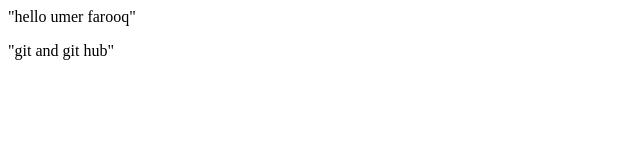
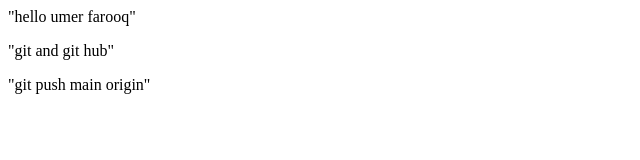
Before and after one commit to QAUmerFarooq/CazVid-mobile-application, a plain HTML site: page index.html in a window 1280 px wide. Shown: the whole page, without its empty margins (0-640 px from the left). Drawn offline with Linux system fonts and the light colour scheme.

Commit message:
added git push main origin

```diff
--- a/index.html
+++ b/index.html
@@ -1,2 +1,3 @@
 <p>"hello umer farooq"</p>
 <p>"git and git hub"</p>
+<p>"git push main origin"</p>
```
